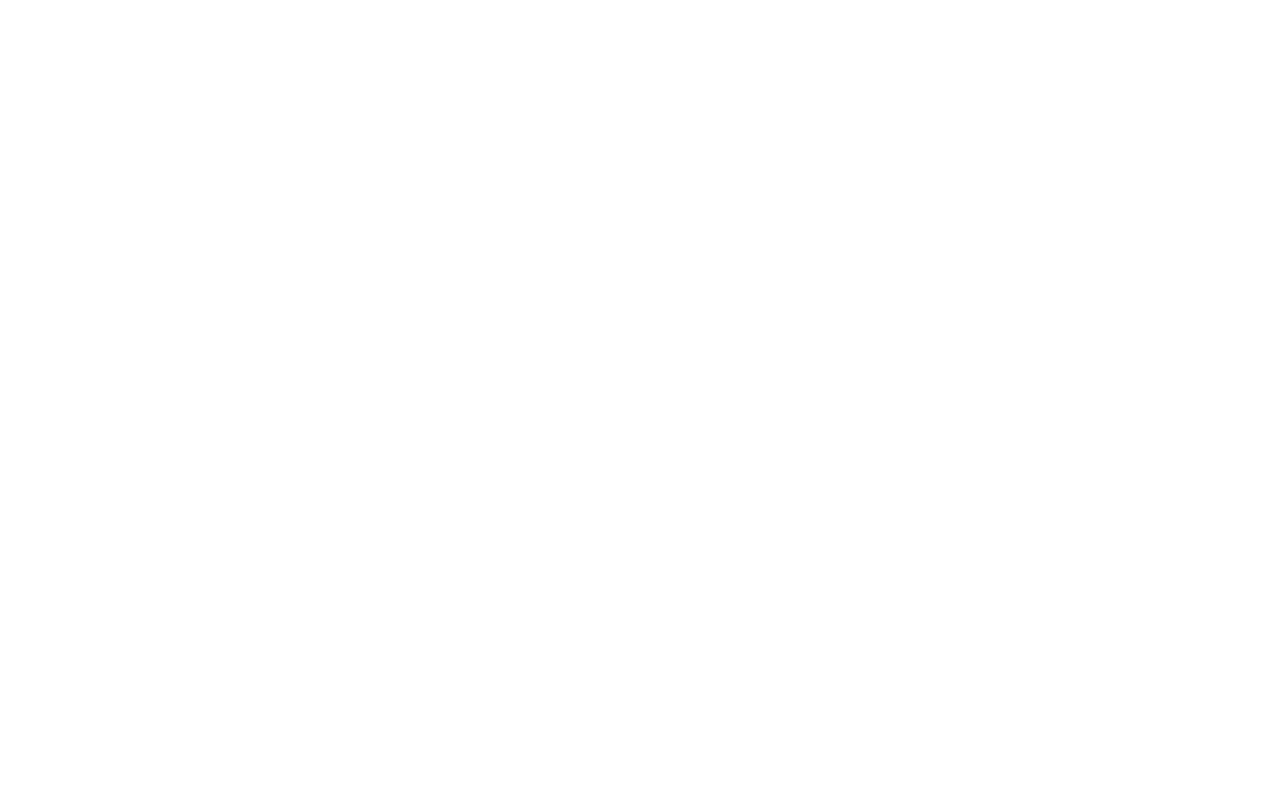
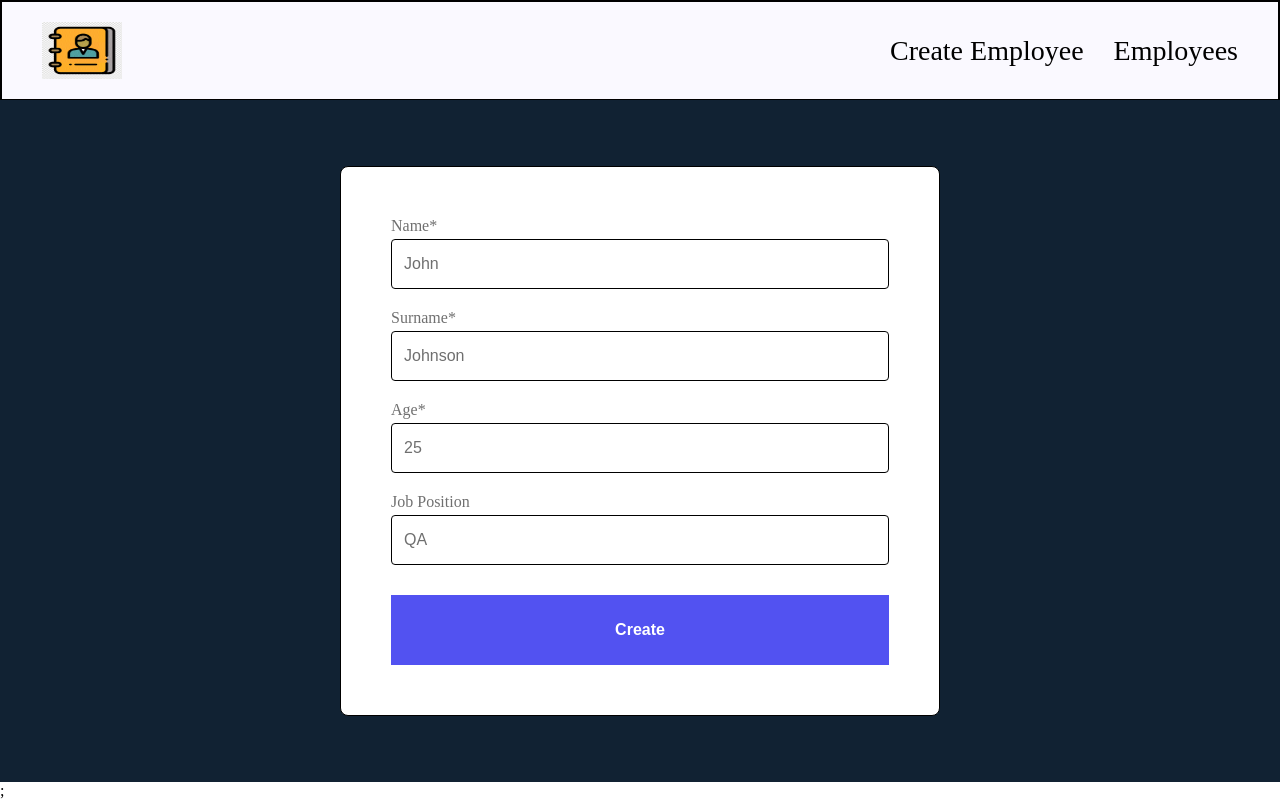
Before and after one commit to dobroznai/COHORT_54_FS_REACT_TYPESCRIPT, a React (Vite) app: page / in a window 1280 px wide. Built offline with nearby package versions, Linux system fonts and the light colour scheme.

Commit message:
complete lesson 14 employee app

```diff
--- a/src/App.tsx
+++ b/src/App.tsx
@@ -1,4 +1,4 @@
-// import {  Route, Routes } from "react-router-dom";
+import { Route, Routes } from "react-router-dom";
 import { BrowserRouter } from "react-router-dom";
 import GlobalStyles from "styles/GlobalStyles";
 
@@ -12,11 +12,13 @@ import GlobalStyles from "styles/GlobalStyles";
 // import UPS from "pages/Clients/UPS/UPS";
 // import Clients from "pages/Clients/Clients";
 // import { ROUTES } from "constants/routes";
-
-//Pages Lesson 14 EmployeeAppProject
+import CreateEmployee from "lessons/Lesson_14_EmployeeAppProject/CreateEmployee/CreateEmployee";
+import Employees from "lessons/Lesson_14_EmployeeAppProject/Employees/Employees";
+import { ROUTES } from "lessons/Lesson_14_EmployeeAppProject/constants/routes";
 
 //Components
 // import Layout from "components/Layout/Layout";
+import Layout from "lessons/Lesson_14_EmployeeAppProject/Layout/Layout";
 
 //Lessons
 // import Lesson_06 from "lessons/Lesson_06/Lesson_06";
@@ -41,7 +43,6 @@ function App() {
   return (
     <BrowserRouter>
       <GlobalStyles />
-
       {/* <Layout>
         <Routes>
           <Route path={ROUTES.HOME} element={<Home />} />
@@ -55,7 +56,15 @@ function App() {
           <Route path={ROUTES.NOT_FOUND} element="Page not found" />
         </Routes>
       </Layout> */}
-      {/* // lessons */}
+      <Layout>
+        <Routes>
+          <Route path={ROUTES.HOME} element={<CreateEmployee />} />
+          <Route path={ROUTES.CREATE_EMPLOYEE} element={<CreateEmployee />} />
+          <Route path={ROUTES.EMPLOYEES} element={<Employees />} />
+          <Route path={ROUTES.NOT_FOUND} element="Page Not Found" />
+        </Routes>
+      </Layout>
+      ;{/* // lessons */}
       {/* <Lesson_06 /> */}
       {/* <Lesson_07 /> */}
       {/* <Lesson_08 /> */}
--- a/src/lessons/Lesson_14_EmployeeAppProject/CreateEmployee/CreateEmployee.tsx
+++ b/src/lessons/Lesson_14_EmployeeAppProject/CreateEmployee/CreateEmployee.tsx
@@ -1,20 +1,22 @@
 import { useFormik } from "formik";
 import * as Yup from "yup";
 import { useContext } from "react";
+import { v4 } from "uuid";
 
 import Button from "components/Button/Button";
 import Input from "components/Input/Input";
 
-import { EmployeeContext } from "../context/EmployeeContext";
+import { LayoutContext } from "../context/LayoutContext";
 import { FormContainer, InputsContainer } from "./styles";
 import {
+  type EmployeeData,
   type CreateEmployeeFormValues,
   CREATE_EMPLOYEE_FORM_VALUES,
   CREATE_EMPLOYEE_INITIAL_VALUES,
 } from "./types";
 
 function CreateEmployee() {
-  const employeeContext = useContext(EmployeeContext);
+  const employeeContext = useContext(LayoutContext);
   if (!employeeContext) {
     return null;
   }
@@ -22,28 +24,47 @@ function CreateEmployee() {
 
   const validationSchema = Yup.object().shape({
     [CREATE_EMPLOYEE_FORM_VALUES.NAME]: Yup.string()
+      .trim()
       .required("Name is required")
       .min(2, "Name field should contain minimum 2 characters")
       .max(50, "Name field should contain maximum 50 characters"),
     [CREATE_EMPLOYEE_FORM_VALUES.SURNAME]: Yup.string()
+      .trim()
       .required("Surname is required")
       .max(15, "Surname field should contain maximum 15 characters"),
     [CREATE_EMPLOYEE_FORM_VALUES.AGE]: Yup.string()
+      .trim()
       .required("Age is required")
       .min(1, "Age field should contain minimum 1 character")
       .max(3, "Age field should contain maximum 3 characters"),
-    [CREATE_EMPLOYEE_FORM_VALUES.JOB]: Yup.string().max(
-      30,
-      "Job position field should contain maximum 30 characters"
-    ),
+    [CREATE_EMPLOYEE_FORM_VALUES.JOB]: Yup.string()
+      .trim()
+      .max(30, "Job position field should contain maximum 30 characters"),
   });
 
   const formik = useFormik<CreateEmployeeFormValues>({
     initialValues: CREATE_EMPLOYEE_INITIAL_VALUES,
     validationSchema,
+    validateOnMount: false,
+    validateOnChange: false,
+    validateOnBlur: false,
     onSubmit: (values, helpers) => {
-      setEmployeeData(values);
+      const employee: EmployeeData = {
+        id: v4(),
+        name: values[CREATE_EMPLOYEE_FORM_VALUES.NAME],
+        surname: values[CREATE_EMPLOYEE_FORM_VALUES.SURNAME],
+        age: values[CREATE_EMPLOYEE_FORM_VALUES.AGE],
+        job: values[CREATE_EMPLOYEE_FORM_VALUES.JOB],
+      };
+      setEmployeeData((prevValue) => {
+        return [...prevValue, employee];
+      });
       helpers.resetForm();
+      alert(
+        `User ${values[CREATE_EMPLOYEE_FORM_VALUES.NAME]} ${
+          values[CREATE_EMPLOYEE_FORM_VALUES.SURNAME]
+        } successfully created`
+      );
     },
   });
 
@@ -51,40 +72,40 @@ function CreateEmployee() {
     <FormContainer onSubmit={formik.handleSubmit}>
       <InputsContainer>
         <Input
-          id="name"
+          id="name-id"
           name={CREATE_EMPLOYEE_FORM_VALUES.NAME}
           type="text"
-          placeholder="Enter name"
+          placeholder="John"
           label="Name*"
           value={formik.values[CREATE_EMPLOYEE_FORM_VALUES.NAME]}
           onChange={formik.handleChange}
           error={formik.errors[CREATE_EMPLOYEE_FORM_VALUES.NAME]}
         />
         <Input
-          id="surname"
+          id="surname-id"
           name={CREATE_EMPLOYEE_FORM_VALUES.SURNAME}
           type="text"
-          placeholder="Enter surname"
+          placeholder="Johnson"
           label="Surname*"
           value={formik.values[CREATE_EMPLOYEE_FORM_VALUES.SURNAME]}
           onChange={formik.handleChange}
           error={formik.errors[CREATE_EMPLOYEE_FORM_VALUES.SURNAME]}
         />
         <Input
-          id="age"
+          id="age-id"
           name={CREATE_EMPLOYEE_FORM_VALUES.AGE}
           type="text"
-          placeholder="Enter age"
+          placeholder="25"
           label="Age*"
           value={formik.values[CREATE_EMPLOYEE_FORM_VALUES.AGE]}
           onChange={formik.handleChange}
           error={formik.errors[CREATE_EMPLOYEE_FORM_VALUES.AGE]}
         />
         <Input
-          id="job"
+          id="job-id"
           name={CREATE_EMPLOYEE_FORM_VALUES.JOB}
           type="text"
-          placeholder="Enter job position"
+          placeholder="QA"
           label="Job Position"
           value={formik.values[CREATE_EMPLOYEE_FORM_VALUES.JOB]}
           onChange={formik.handleChange}
--- a/src/lessons/Lesson_14_EmployeeAppProject/CreateEmployee/types.ts
+++ b/src/lessons/Lesson_14_EmployeeAppProject/CreateEmployee/types.ts
@@ -1,4 +1,5 @@
 export interface EmployeeData {
+  id: string;
   name: string | undefined;
   surname: string | undefined;
   age: string | undefined;
--- a/src/lessons/Lesson_14_EmployeeAppProject/Employees/Employees.tsx
+++ b/src/lessons/Lesson_14_EmployeeAppProject/Employees/Employees.tsx
@@ -1,43 +1,72 @@
 import { useContext } from "react";
+import Button from "components/Button/Button";
 
-import { EmployeeContext } from "../context/EmployeeContext";
+import { LayoutContext } from "../context/LayoutContext";
 import {
+  PageWrapper,
+  Cards,
   CardWrapper,
   CardInfo,
   CardInfoTitle,
   CardInfoContent,
+  ButtonControl,
 } from "./styles";
 
 function Employees() {
-  const employeeContext = useContext(EmployeeContext);
+  const employeeContext = useContext(LayoutContext);
   if (!employeeContext) {
     return null;
   }
 
-  const { employeeData } = employeeContext;
-  if (!employeeData) {
+  const { employeeData, setEmployeeData } = employeeContext;
+
+  // Remove a single employee by id.
+  const deleteCard = (id: string) => {
+    setEmployeeData((prevValue) =>
+      prevValue.filter((employee) => employee.id !== id)
+    );
+  };
+  // Clear all employees.
+  const deleteAllCards = () => {
+    setEmployeeData([]);
+  };
+
+  if (employeeData.length === 0) {
     return null;
   }
 
-  return (
-    <CardWrapper>
+  const employeeList = employeeData.map((employee) => (
+    <CardWrapper key={employee.id}>
       <CardInfo>
         <CardInfoTitle>Name</CardInfoTitle>
-        <CardInfoContent>{employeeData.name}</CardInfoContent>
+        <CardInfoContent>{employee.name}</CardInfoContent>
       </CardInfo>
       <CardInfo>
         <CardInfoTitle>Surname</CardInfoTitle>
-        <CardInfoContent>{employeeData.surname}</CardInfoContent>
+        <CardInfoContent>{employee.surname}</CardInfoContent>
       </CardInfo>
       <CardInfo>
         <CardInfoTitle>Age</CardInfoTitle>
-        <CardInfoContent>{employeeData.age}</CardInfoContent>
+        <CardInfoContent>{employee.age}</CardInfoContent>
       </CardInfo>
       <CardInfo>
         <CardInfoTitle>Job Position</CardInfoTitle>
-        <CardInfoContent>{employeeData.job || "-"}</CardInfoContent>
+        <CardInfoContent>{employee.job || "-"}</CardInfoContent>
       </CardInfo>
+
+      <Button isRed name="Delete" onClick={() => deleteCard(employee.id)} />
     </CardWrapper>
+  ));
+
+  return (
+    <PageWrapper>
+      <Cards>{employeeList}</Cards>
+      {!!employeeData.length && (
+        <ButtonControl>
+          <Button name="Delete All" isRed onClick={deleteAllCards} />
+        </ButtonControl>
+      )}
+    </PageWrapper>
   );
 }
 
--- a/src/lessons/Lesson_14_EmployeeAppProject/Employees/styles.ts
+++ b/src/lessons/Lesson_14_EmployeeAppProject/Employees/styles.ts
@@ -1,4 +1,20 @@
 import styled from "@emotion/styled";
+
+export const PageWrapper = styled.div`
+  display: flex;
+  flex-direction: column;
+  gap: 65px;
+  align-items: center;
+  justify-content: center;
+`;
+
+export const Cards = styled.div`
+  display: flex;
+  gap: 65px;
+  flex-wrap: wrap;
+  align-items: center;
+  justify-content: center;
+`;
 
 export const CardWrapper = styled.div`
   display: flex;
@@ -6,8 +22,8 @@ export const CardWrapper = styled.div`
   gap: 30px;
   border: 1px solid black;
   border-radius: 4px;
-  width: 590px;
-  height: 470px;
+  width: 635px;
+  height: fit-content;
   padding: 60px;
   background-color: white;
 `;
@@ -29,3 +45,7 @@ export const CardInfoContent = styled.div`
   font-weight: bold;
   color: rgba(28, 28, 28, 1);
 `;
+
+export const ButtonControl = styled.div`
+  width: 700px;
+`;
--- a/src/lessons/Lesson_14_EmployeeAppProject/Layout/Layout.tsx
+++ b/src/lessons/Lesson_14_EmployeeAppProject/Layout/Layout.tsx
@@ -3,7 +3,7 @@ import { useState } from "react";
 import { v4 } from "uuid";
 
 import { NAVIGATION_MENU_ROUTES } from "../constants/routes";
-import { EmployeeContext } from "../context/EmployeeContext";
+import { LayoutContext } from "../context/LayoutContext";
 import { type EmployeeData } from "../CreateEmployee/types";
 import AppLogoImg from "../assets/Logo.png";
 
@@ -21,15 +21,13 @@ import {
 import { type LayoutProps } from "./types";
 
 function Layout({ children }: LayoutProps) {
+  const [employeeData, setEmployeeData] = useState<EmployeeData[]>([]);
+
   const navigate = useNavigate();
 
   const goToMainPage = () => {
     navigate("/");
   };
-
-  const [employeeData, setEmployeeData] = useState<EmployeeData | undefined>(
-    undefined
-  );
 
   const routesKey = Object.keys(NAVIGATION_MENU_ROUTES);
   // Build header navigation from the route map.
@@ -48,6 +46,7 @@ function Layout({ children }: LayoutProps) {
   });
 
   return (
+    <LayoutContext.Provider value={{ employeeData, setEmployeeData }}>
       <LayoutWrapper>
         <Header>
           <Logo onClick={goToMainPage}>
@@ -55,13 +54,9 @@ function Layout({ children }: LayoutProps) {
           </Logo>
           <NavigationContainer>{headerLinks}</NavigationContainer>
         </Header>
-      <Main>
-        {/* Provide shared employee state to all lesson pages. */}
-        <EmployeeContext.Provider value={{ employeeData, setEmployeeData }}>
-          {children}
-        </EmployeeContext.Provider>
-      </Main>
+        <Main>{children}</Main>
       </LayoutWrapper>
+    </LayoutContext.Provider>
   );
 }
 
--- a/src/lessons/Lesson_14_EmployeeAppProject/context/EmployeeContext.ts
+++ b/src/lessons/Lesson_14_EmployeeAppProject/context/LayoutContext.ts
@@ -2,6 +2,6 @@ import { createContext } from "react";
 
 import { type EmployeeContextValue } from "./types";
 
-export const EmployeeContext = createContext<EmployeeContextValue | undefined>(
+export const LayoutContext = createContext<EmployeeContextValue | undefined>(
   undefined
 );
--- a/src/lessons/Lesson_14_EmployeeAppProject/context/types.ts
+++ b/src/lessons/Lesson_14_EmployeeAppProject/context/types.ts
@@ -1,6 +1,7 @@
 import type { EmployeeData } from "../CreateEmployee/types";
+import { type Dispatch, type SetStateAction } from "react";
 
 export interface EmployeeContextValue {
-  employeeData: EmployeeData | undefined;
-  setEmployeeData: (data: EmployeeData | undefined) => void;
+  employeeData: EmployeeData[];
+  setEmployeeData: Dispatch<SetStateAction<EmployeeData[]>>;
 }
```
Lines whose indentation alone changed are shown as unchanged.
